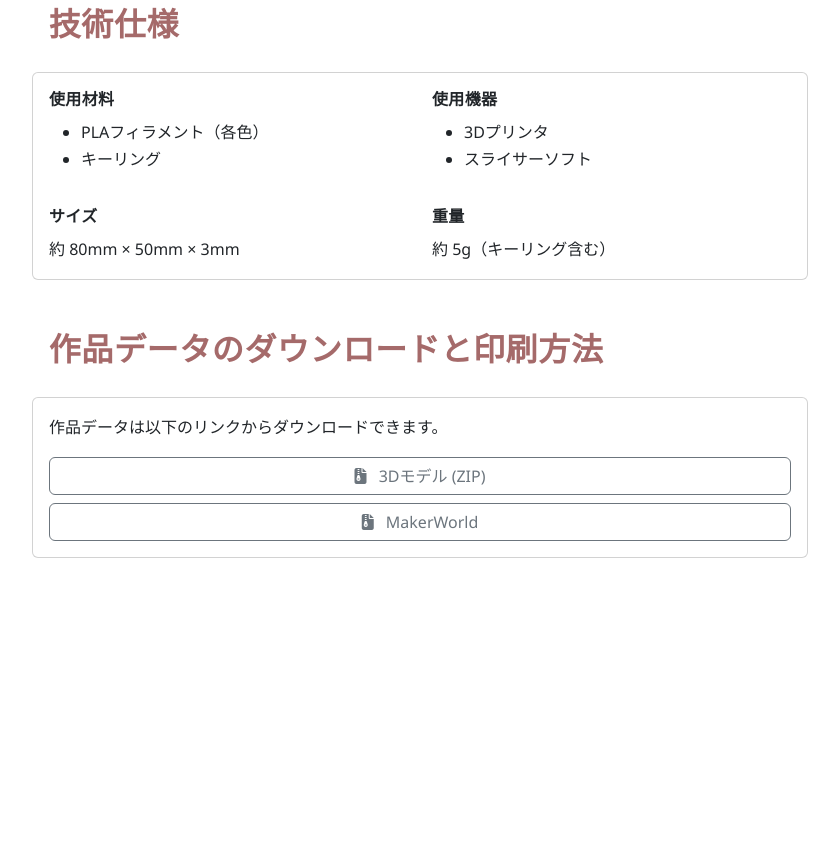
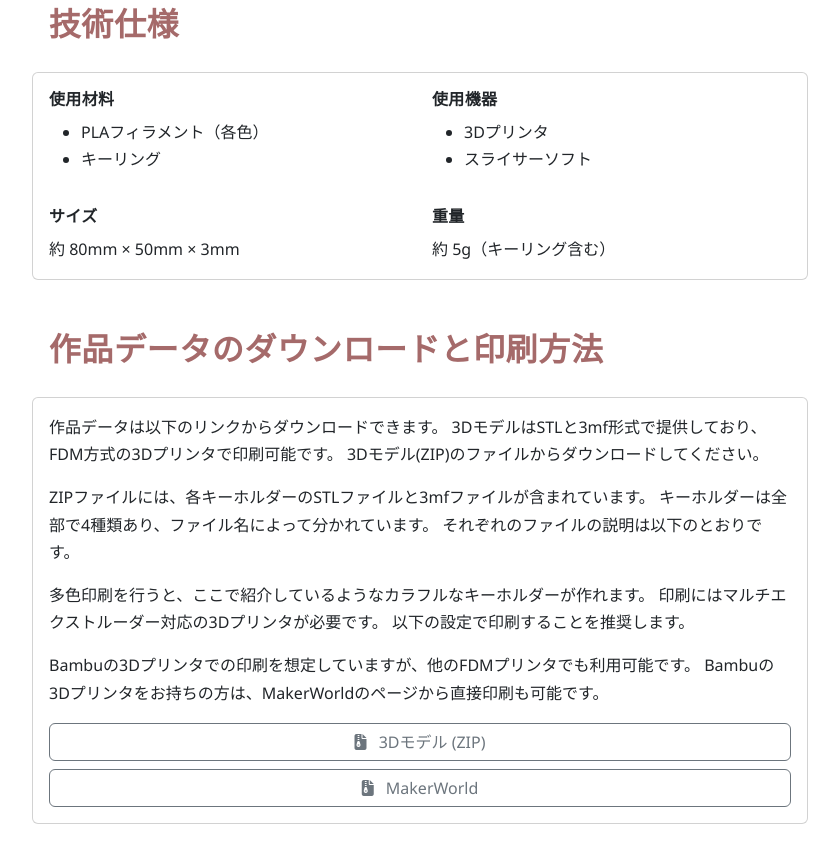
Before and after one commit to shushushu-san/shushushu-san.github.io, a plain HTML site: page work0001.html in a window 1280 px wide. Shown: the part 1021-1883 px from the top of the page, without its empty margins (20-859 px from the left). Before the commit the page ends 1735 px from the top, so only its background shows below. Drawn offline with nearby package versions, Linux system fonts and the light colour scheme.

Commit message:
work0001更新

```diff
--- a/work0001.html
+++ b/work0001.html
@@ -176,6 +176,22 @@
                         <div class="card-body">
                             <p class="card-text">
                                 作品データは以下のリンクからダウンロードできます。
+                                3DモデルはSTLと3mf形式で提供しており、FDM方式の3Dプリンタで印刷可能です。
+                                3Dモデル(ZIP)のファイルからダウンロードしてください。
+                            </p>
+                            <p class="card-text">
+                                ZIPファイルには、各キーホルダーのSTLファイルと3mfファイルが含まれています。
+                                キーホルダーは全部で4種類あり、ファイル名によって分かれています。
+                                それぞれのファイルの説明は以下のとおりです。
+                            </p>
+                            <p class="card-text">
+                                多色印刷を行うと、ここで紹介しているようなカラフルなキーホルダーが作れます。
+                                印刷にはマルチエクストルーダー対応の3Dプリンタが必要です。
+                                以下の設定で印刷することを推奨します。
+                            </p>
+                            <p class="card-text">
+                                Bambuの3Dプリンタでの印刷を想定していますが、他のFDMプリンタでも利用可能です。
+                                Bambuの3Dプリンタをお持ちの方は、MakerWorldのページから直接印刷も可能です。
                             </p>
                             <div class="d-grid gap-2">
                                 <a href="works0001_3Dmodels.zip" class="btn btn-outline-secondary">
```
Also changed, not shown: 14 other files.
